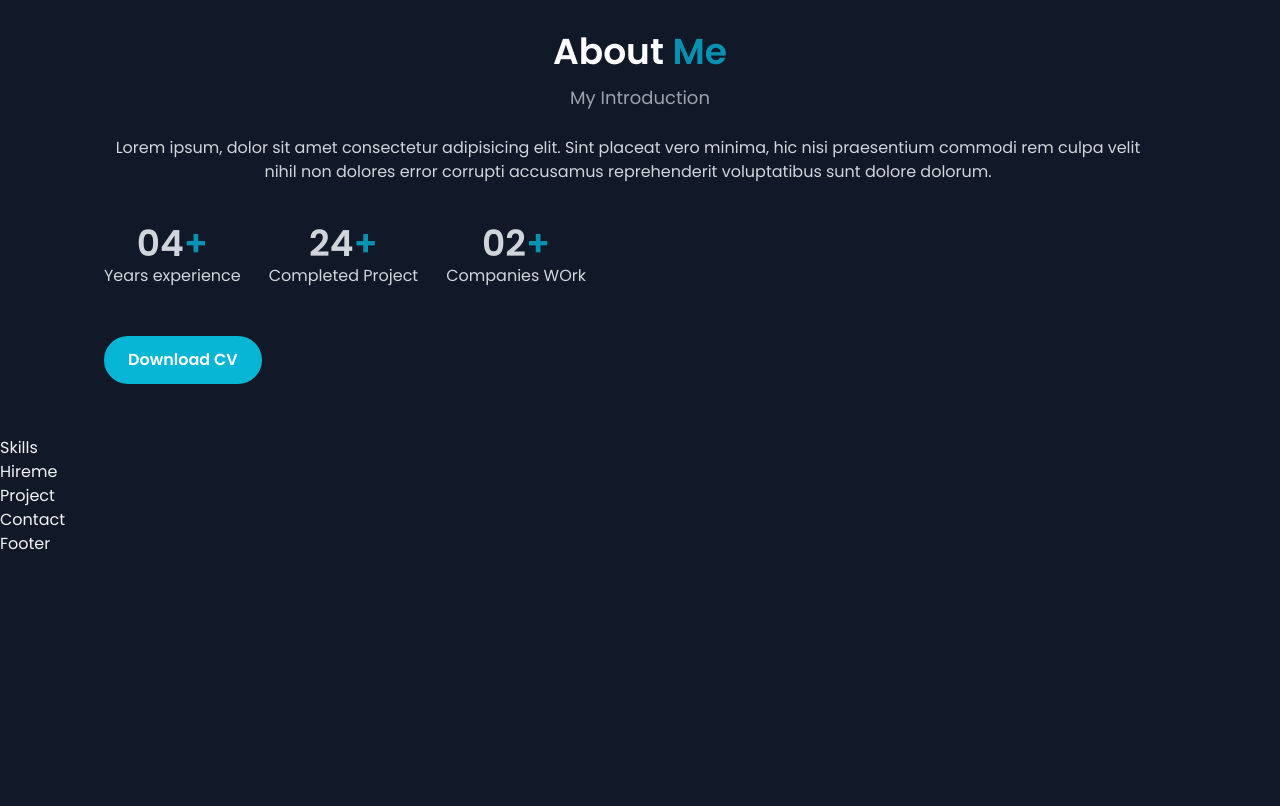
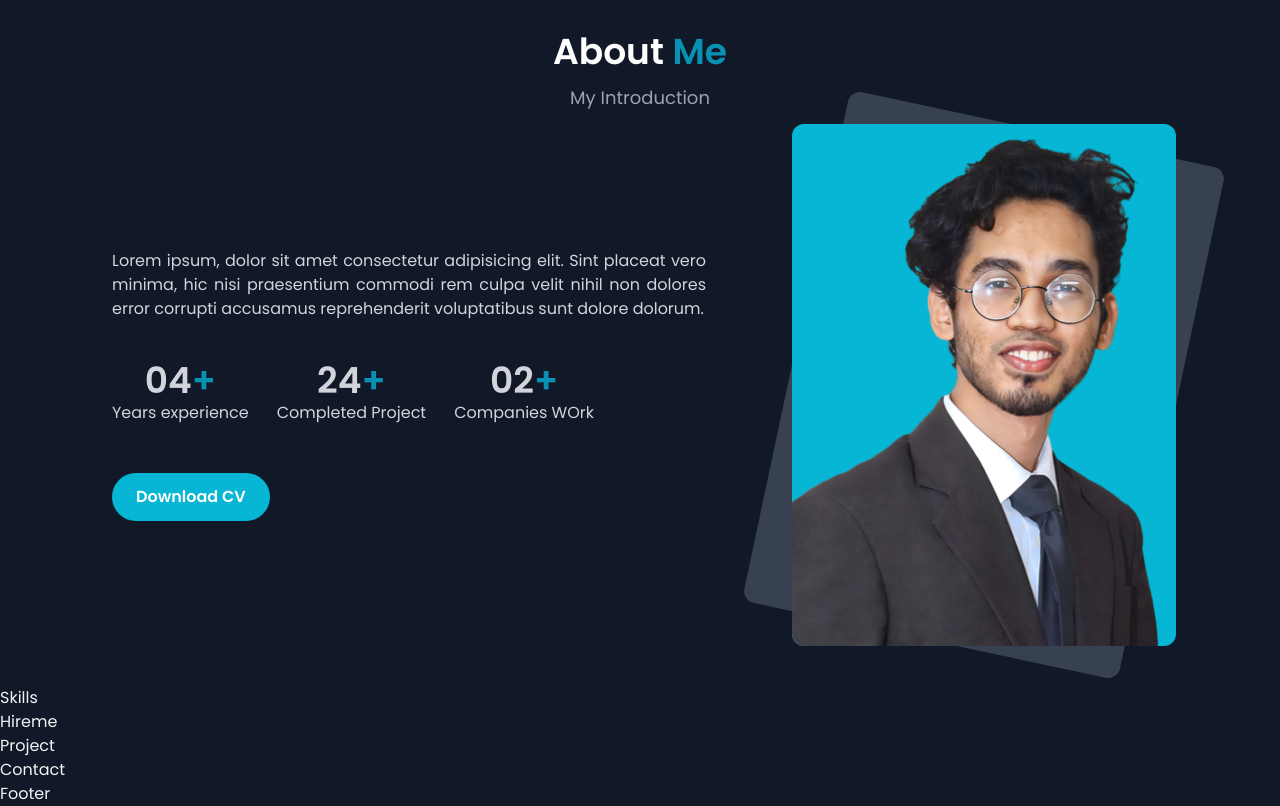
Before and after one commit to Asadullah-Imran/AsadullahImran, a React (Vite) app: page / in a window 1280 px wide. Shown: the part 840-1646 px from the top of the page. Before the commit the page ends 1396 px from the top, so only its background shows below. Built offline with nearby package versions, Linux system fonts and the light colour scheme.

Commit message:
about section complete

```diff
--- a/src/components/About.jsx
+++ b/src/components/About.jsx
@@ -13,15 +13,6 @@ const About = () => {
       count: "02",
     },
   ];
-  const onButtonClick = () => {
-    const pdfUrl = "../assets/cv.pdf";
-    const link = document.createElement("a");
-    link.href = pdfUrl;
-    link.download = "document.pdf"; // specify the filename
-    document.body.appendChild(link);
-    link.click();
-    document.body.removeChild(link);
-  };
   return (
     <section id="about" className="py-10 text-white">
       <div className="text-center mt-8">
@@ -30,9 +21,9 @@ const About = () => {
         </h3>
         <p className="text-gray-400 my-3 text-lg">My Introduction</p>
         <div className="flex md:flex-row flex-col-reverse md:gap-6 items-center gap-12 px-10 max-w-6xl mx-auto ">
-          <div>
+          <div className="p-2">
             <div className="text-gray-300 my-3 ">
-              <p>
+              <p className="text-justify leading-6 w-11/12">
                 Lorem ipsum, dolor sit amet consectetur adipisicing elit. Sint
                 placeat vero minima, hic nisi praesentium commodi rem culpa
                 velit nihil non dolores error corrupti accusamus reprehenderit
@@ -51,13 +42,20 @@ const About = () => {
               </div>
               <br />
               <br />
-
-              <button className="btn-primary" onClick={onButtonClick}>
-                Download CV
-              </button>
+              <a href="../assets/cv.pdf" download>
+                <button className="btn-primary">Download CV</button>
+              </a>
             </div>
           </div>
-          <div></div>
+          <div className="flex-1 md:mt-0 mt-6 flex justify-center items-center">
+            <div className="lg:w-96 h-full relative sm:w-10/12 w-11/12 max-w-sm aboutImg">
+              <img
+                src="/public/pic.png"
+                alt="about pic"
+                className="w-full object-cover bg-cyan-500 rounded-xl"
+              />
+            </div>
+          </div>
         </div>
       </div>
     </section>
--- a/src/index.css
+++ b/src/index.css
@@ -15,3 +15,7 @@ body {
 .btn-primary {
   @apply bg-cyan-500 font-semibold text-white md:mx-0 mx-auto rounded-full py-3 px-6 flex items-center gap-2;
 }
+
+.aboutImg::after {
+  @apply content-[''] w-full left-0 top-0 rounded-xl rotate-12 h-full absolute bg-gray-700 z-[-10];
+}
```
